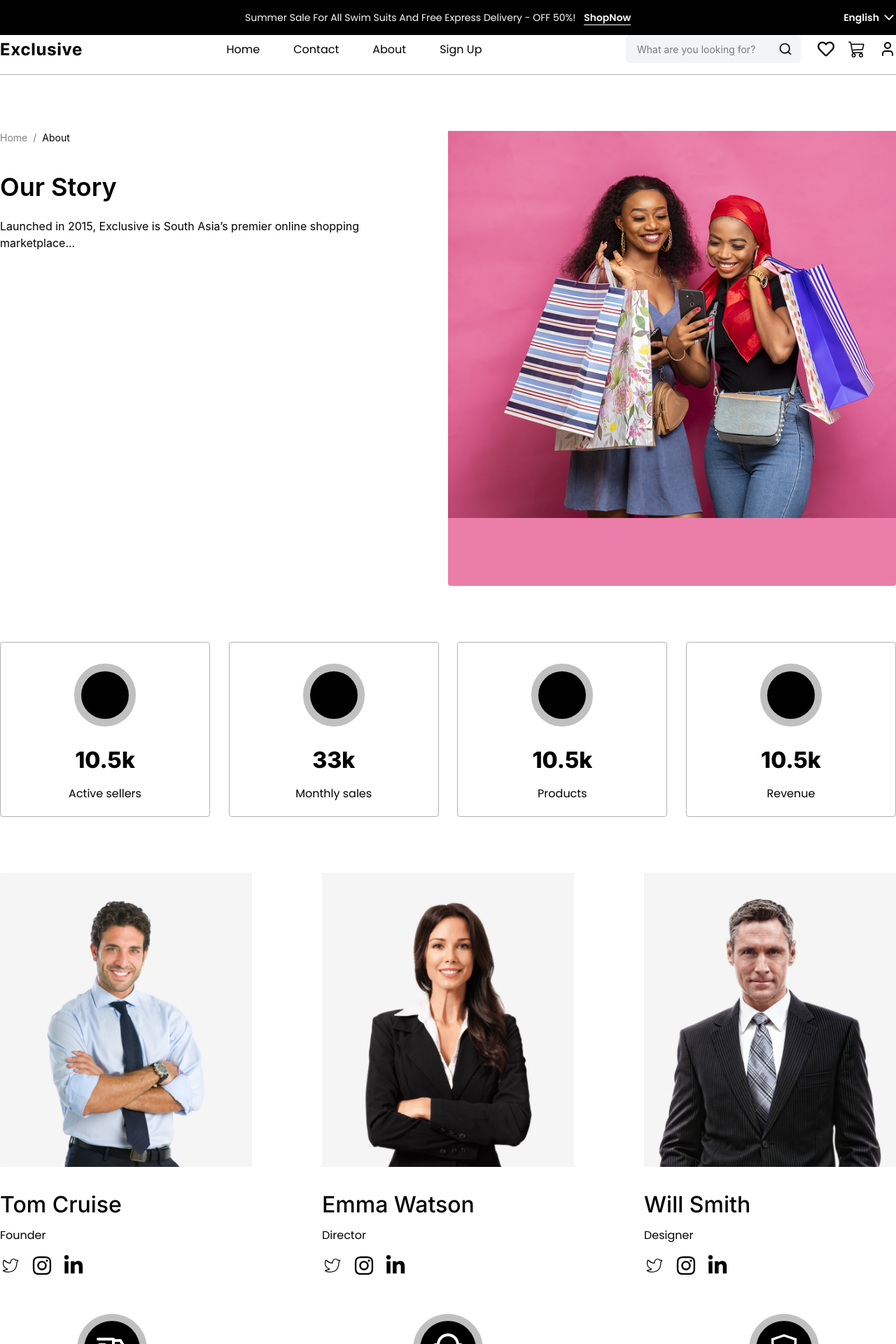
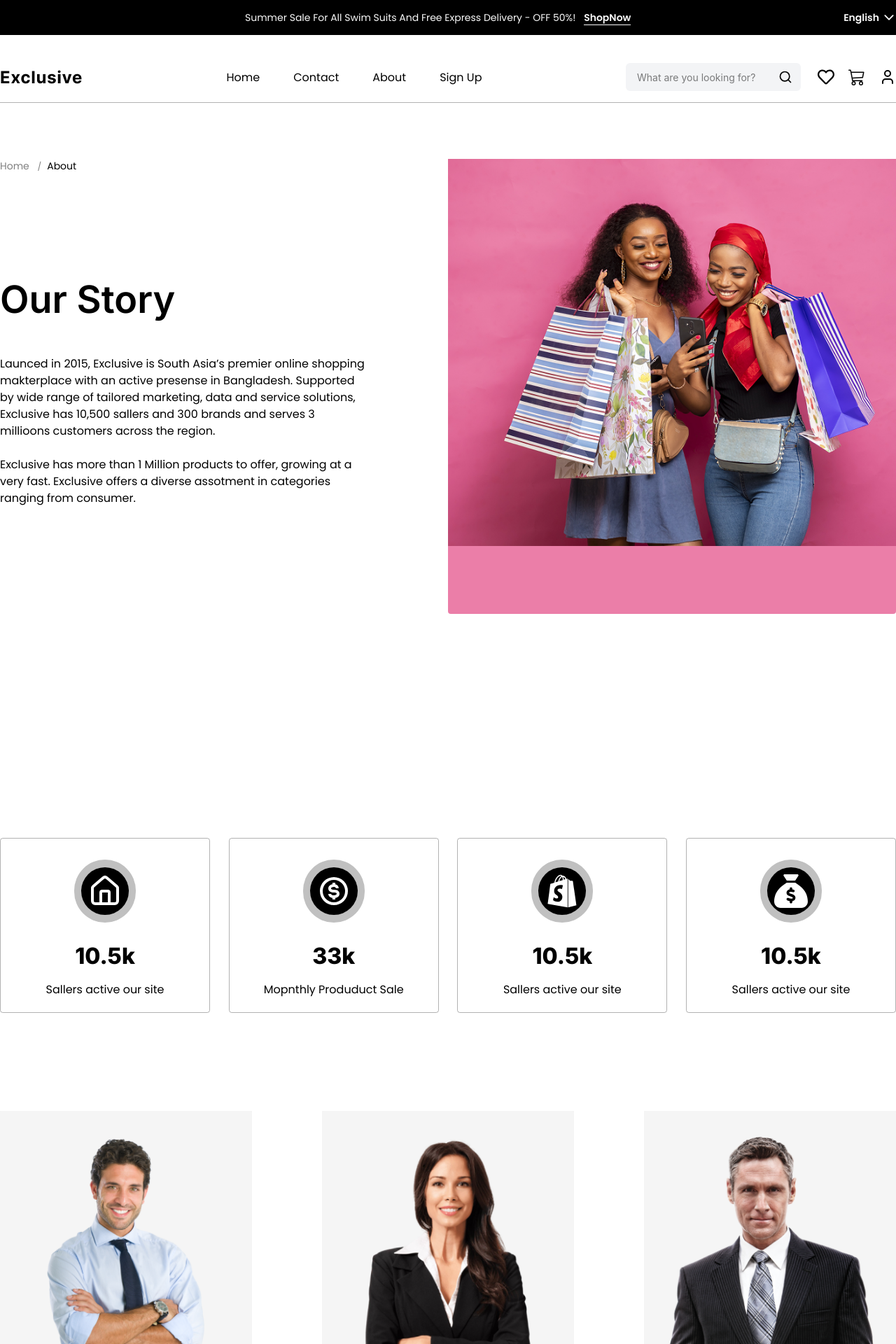
Before and after one commit to towsifislambiz/ecommrce-first, a React (Vite) app: page /about in a window 1280 px wide. Shown: the top 1920 px of the page at 70% size. Built offline with nearby package versions, Linux system fonts and the light colour scheme.

Commit message:
feat : add fixed

```diff
--- a/src/App.jsx
+++ b/src/App.jsx
@@ -15,8 +15,8 @@ const router = createBrowserRouter(
     <>
       <Route path="/" element={<Home />} />
       <Route path="/about" element={<About />} />
-      <Route path="/contact" element={<ContactPart />} />
-      <Route path="/signup" element={<SignUp />} />
+      <Route path="/ContactPart" element={<ContactPart />} />
+      <Route path="/signUp" element={<SignUp />} />
     </>
   )
 );
--- a/src/Layout3/SBanner.jsx
+++ b/src/Layout3/SBanner.jsx
@@ -3,7 +3,7 @@ import Container from '../Components/Container'
 import Button from '../Components/Button'
 import Image from '../Components/Image'
 import Google from '../assets/Google.png'
-import SbImg from '../assets/Sb-img.png'
+import Sbimg from '../assets/Sb-img.png'
 
 const SBanner = () => {
   return (
@@ -11,7 +11,7 @@ const SBanner = () => {
 
       {/* Left Side Image */}
       <div className='absolute w-[54%] bg-[#CBE4E8] h-200 rounded flex justify-center items-center'>
-        <Image src={SbImg}/>
+        <Image className='w-full h-200' src={Sbimg}/>
       </div>
 
       <Container>
--- a/src/Pages/About.jsx
+++ b/src/Pages/About.jsx
@@ -5,10 +5,10 @@ import Container from '../Components/Container'
 import Image from '../Components/Image'
 import Abimg from '../assets/Abimg.png'
 import Acard from '../Components/Acard'
-import { LuHouse } from "react-icons/lu"
-import { BiDollarCircle } from "react-icons/bi"
-import { FaShopify } from "react-icons/fa"
-import { FaSackDollar } from "react-icons/fa6"
+import { LuHouse } from "react-icons/lu";
+import { BiDollarCircle } from "react-icons/bi";
+import { FaShopify } from "react-icons/fa";
+import { FaSackDollar } from "react-icons/fa6";
 import Aprofile from '../Components/Aprofile'
 import Apimg1 from '../assets/Apimg1.png'
 import Apimg2 from '../assets/Apimg2.png'
@@ -20,60 +20,81 @@ import { Link } from 'react-router-dom'
 const About = () => {
   return (
     <div>
-      <Subnav />
-      <Cnav />
+      <div className='mb-10'>
+        <Subnav/>
+      </div>
 
-      <section className='relative mb-20 min-h-[650px]'>
+      <Cnav/>
+
+<section className='relative mb-80 min-h-[650px]'>
   <Container>
-
-          <p className='text-sm mb-10 cursor-pointer'>
-            <span className='text-black/50'>
-              <Link to="/">Home</Link>
-            </span>
-            <span className='mx-2 text-black/50'>/</span>
+    <p className='font-pop font-normal text-sm text-black mb-10.5 cursor-pointer'>
+      <span className='text-black/50'> <Link to="/">Home</Link> </span>
+      <span className='ml-2 mr-2 text-black/50 text-xs'>/</span>
       About
     </p>
 
-          <h1 className='text-4xl font-semibold'>
+    <div className='mt-35'>
+      <h1 className='font-inter font-semibold text-[54px] text-black'>
         Our Story
       </h1>
 
-          <p className='mt-6 mb-4 max-w-xl'>
-            Launched in 2015, Exclusive is South Asia’s premier online shopping marketplace...
+      <p className='font-pop font-normal text-base text-black w-131.25 mt-10 mb-6'>
+        Launced in 2015, Exclusive is South Asia’s premier online shopping
+        makterplace with an active presense in Bangladesh. Supported by wide
+        range of tailored marketing, data and service solutions, Exclusive has
+        10,500 sallers and 300 brands and serves 3 millioons customers across
+        the region.
       </p>
 
-          <div className='absolute top-0 right-0 w-1/2 h-[650px] bg-[#EB7EA8] rounded'>
-            <Image className='w-full h-full object-cover' src={Abimg} />
+      <p className='font-pop font-normal text-base text-black w-131.25'>
+        Exclusive has more than 1 Million products to offer, growing at a very
+        fast. Exclusive offers a diverse assotment in categories ranging from
+        consumer.
+      </p>
     </div>
 
-        </Container>
-      </section>
-
-      {/* cards */}
-      <section className='mb-20'>
-        <Container>
-          <div className='flex justify-between'>
-            <Acard Icon={<LuHouse />} num='10.5k' Text='Active sellers' />
-            <Acard Icon={<BiDollarCircle />} num='33k' Text='Monthly sales' />
-            <Acard Icon={<FaShopify />} num='10.5k' Text='Products' />
-            <Acard Icon={<FaSackDollar />} num='10.5k' Text='Revenue' />
+    <div className='absolute top-0 right-0 w-[50%] h-[650px] bg-[#EB7EA8] rounded'>
+      <Image className='w-full h-full object-cover' src={Abimg} />
     </div>
   </Container>
 </section>
 
-      {/* profiles */}
-      <section className='mb-20'>
+
+
+<section className='mb-35'>
     <Container>
-          <div className='flex justify-between'>
-            <Aprofile src1={Apimg1} Title='Tom Cruise' Text='Founder' />
-            <Aprofile src1={Apimg2} Title='Emma Watson' Text='Director' />
-            <Aprofile src1={Apimg3} Title='Will Smith' Text='Designer' />
+        <div className='flex justify-between '>
+            <Acard Icon={<LuHouse  className='text-5xl text-white group-hover:text-black duration-300'/>} num='10.5k ' Text='Sallers active our site'/>
+            <Acard Icon={<BiDollarCircle   className='text-5xl text-white group-hover:text-black duration-300'/>} num='33k ' Text='Mopnthly Produduct Sale'/>
+            <Acard Icon={<FaShopify  className='text-5xl text-white group-hover:text-black duration-300'/>} num='10.5k ' Text='Sallers active our site'/>
+            <Acard Icon={<FaSackDollar  className='text-5xl text-white group-hover:text-black duration-300'/>} num='10.5k ' Text='Sallers active our site'/>
         </div>
     </Container>
 </section>
 
-      <Contact />
-      <Footer />
+
+<section className='mb-45'>
+    <Container>
+     <div className='flex justify-between'>
+           <Aprofile src1={Apimg1} Title='Tom Cruise' Text='Founder & Chairman'/>
+        <Aprofile src1={Apimg2} Title='Emma Watson' Text='Managing Director'/>
+        <Aprofile src1={Apimg3} Title='Will Smith' Text='Product Designer'/>
+     </div>
+    </Container>
+</section>
+
+
+<div className='flex justify-center'>
+
+<div className='w-275'>
+
+        <Contact/>
+
+</div>
+</div>
+
+<Footer/>
     </div>
   )
 }
--- a/src/Pages/ContactPart.jsx
+++ b/src/Pages/ContactPart.jsx
@@ -13,128 +13,98 @@ const ContactPart = () => {
   return (
     <div>
       <div className='mb-10'>
-        <Subnav />
+        <Subnav/>
       </div>
+      <Cnav/>
 
-      <Cnav />
 
       <section>
         <Container>
 
-          {/* breadcrumb */}
-          <p className='font-pop font-normal text-sm text-black mb-20 cursor-pointer'>
-            <span className='text-black/50'>
-              <Link to="/">Home</Link>
-            </span>
-            <span className='mx-2 text-black/50 text-xs'>/</span>
-            Contact
-          </p>
+            <p className='font-pop font-normal text-sm text-black mb-20 cursor-pointer'><span className='text-black/50 '> <Link to="/" >Home </Link> </span> <span className='ml-2 mr-2 text-black/50  text-xs'>/ </span> Cantact</p>
 
-          <div className='flex justify-between mb-20'>
-
-            {/* LEFT SIDE */}
+<div className='flex justify-between mb-45'>
   <div className='w-4/12'>
-
-              <div className='rounded shadow-xl p-8'>
-
-                {/* Call */}
-                <div>
+<div className='w-105 rounded shadow-xl'>
+<div className='pt-10 pl-8.75'>
+      <div className='w-75 rounded  '>
 <div className='flex items-center'>
-                    <div className='w-12 h-12 bg-c1 rounded-full flex justify-center items-center'>
-                      <Image className='w-6 h-6' src={Cimg1} />
+<div className='w-12.5 h-12.5 bg-c1 rounded-full flex justify-center items-center'>
+  <Image className='w-6 h-6' src={Cimg1}/>
 </div>
-                    <h5 className='font-pop font-medium text-base text-black ml-4'>
-                      Call To Us
-                    </h5>
+<h5 className='font-pop font-medium text-base text-black ml-4'>Call To Us</h5>
+</div>
+<p className='font-pop font-normal text-base text-black pt-6 pb-4'>We are available 24/7, 7 days a week.</p>
+<p className='font-pop font-normal text-base text-black'>Phone: +8801611112222</p>
   </div>
 
-                  <p className='mt-6 text-base text-black'>
-                    We are available 24/7, 7 days a week.
-                  </p>
-                  <p className='mt-2 text-base text-black'>
-                    Phone: +8801611112222
-                  </p>
+  <div className='w-75 h-px bg-black/50 my-8'></div>
+
+  <div className='w-75 rounded  '>
+<div className='flex items-center'>
+<div className='w-12.5 h-12.5 bg-c1 rounded-full flex justify-center items-center'>
+  <Image className='w-6 h-5' src={Cimg2}/>
+</div>
+<h5 className='font-pop font-medium text-base text-black ml-4'>Write To US</h5>
+</div>
+<p className='font-pop font-normal text-base text-black pt-6 pb-4 '>Fill out our form and we will contact you within 24 hours.</p>
+<p className='font-pop font-normal text-base text-black'>Emails: customer@exclusive.com</p>
+<p className='font-pop font-normal text-base text-black pt-4 pb-10'>Emails: support@exclusive.com</p>
+  </div>
+</div>
+</div>
   </div>
 
-                <div className='h-px bg-black/30 my-8'></div>
 
-                {/* Email */}
-                <div>
-                  <div className='flex items-center'>
-                    <div className='w-12 h-12 bg-c1 rounded-full flex justify-center items-center'>
-                      <Image className='w-6 h-6' src={Cimg2} />
+  <div className='w-8/12'>
+  <div className='w-212.5 rounded shadow-xl'>
+    <div className='w-200'>
+<div className='pl-8 mt-10'>
+  <div className='flex justify-between'>
+<div className="w-62.5 h-12.5 bg-[#F5F5F5] rounded relative">
+  <input
+    type="text"
+    placeholder="Your Name"
+    className="w-full h-full bg-transparent pl-4 pr-8 font-pop font-normal text-base text-black placeholder:text-black/50 outline-none"
+  />
+  <span className="absolute top-1/2 -translate-y-1/2 left-27 text-c1">*</span>
 </div>
-                    <h5 className='font-pop font-medium text-base text-black ml-4'>
-                      Write To Us
-                    </h5>
+<div className="w-62.5 h-12.5 bg-[#F5F5F5] rounded relative">
+  <input
+    type="text"
+    placeholder="Your Email"
+    className="w-full h-full bg-transparent pl-4 pr-8 font-pop font-normal text-base text-black placeholder:text-black/50 outline-none"
+  />
+  <span className="absolute top-1/2 -translate-y-1/2 left-27 text-c1">*</span>
+</div>
+<div className="w-62.5 h-12.5 bg-[#F5F5F5] rounded relative">
+  <input
+    type="text"
+    placeholder="Your Phone"
+    className="w-full h-full bg-transparent pl-4 pr-8 font-pop font-normal text-base text-black placeholder:text-black/50 outline-none"
+  />
+  <span className="absolute top-1/2 -translate-y-1/2 left-27 text-c1">*</span>
+</div>
 </div>
 
-                  <p className='mt-6 text-base text-black'>
-                    Fill out our form and we will contact you within 24 hours.
-                  </p>
-                  <p className='mt-2 text-base text-black'>
-                    Emails: customer@exclusive.com
-                  </p>
-                  <p className='mt-2 mb-4 text-base text-black'>
-                    Emails: support@exclusive.com
-                  </p>
+
+<div className='mt-8 '>
+  <textarea placeholder='Your Massage' className='bg-[#F5F5F5] w-full h-50 placeholder:pt-3 placeholder:pl-4 rounded'></textarea>
+</div>
+
+<Button className='bg-c1 mt-8 text-c2 border border-transparent hover:bg-transparent hover:border-c1 hover:text-c1 duration-300 ml-137.5 mb-17 ' Text='Send Massage '/>
+</div>
+    </div>
   </div>
 
   </div>
 </div>
 
-            {/* RIGHT SIDE */}
-            <div className='w-8/12'>
-
-              <div className='rounded shadow-xl p-8'>
-
-                {/* inputs */}
-                <div className='flex gap-4'>
-
-                  <input
-                    type="text"
-                    placeholder="Your Name"
-                    className='w-full h-12 bg-[#F5F5F5] px-4 outline-none'
-                  />
-
-                  <input
-                    type="email"
-                    placeholder="Your Email"
-                    className='w-full h-12 bg-[#F5F5F5] px-4 outline-none'
-                  />
-
-                  <input
-                    type="text"
-                    placeholder="Your Phone"
-                    className='w-full h-12 bg-[#F5F5F5] px-4 outline-none'
-                  />
-
-                </div>
-
-                {/* message */}
-                <textarea
-                  placeholder='Your Message'
-                  className='w-full h-40 mt-6 bg-[#F5F5F5] p-4 outline-none'
-                />
-
-                {/* button */}
-                <div className='mt-6'>
-                  <Button
-                    className='bg-c1 text-white px-6 py-3 hover:bg-transparent hover:text-c1 border border-transparent hover:border-c1 duration-300'
-                    Text='Send Message'
-                  />
-                </div>
-
-              </div>
-
-            </div>
-
-          </div>
-
         </Container>
       </section>
 
-      <Footer />
+
+      <Footer/>
     </div>
   )
 }
```
Lines whose indentation alone changed are shown as unchanged.
